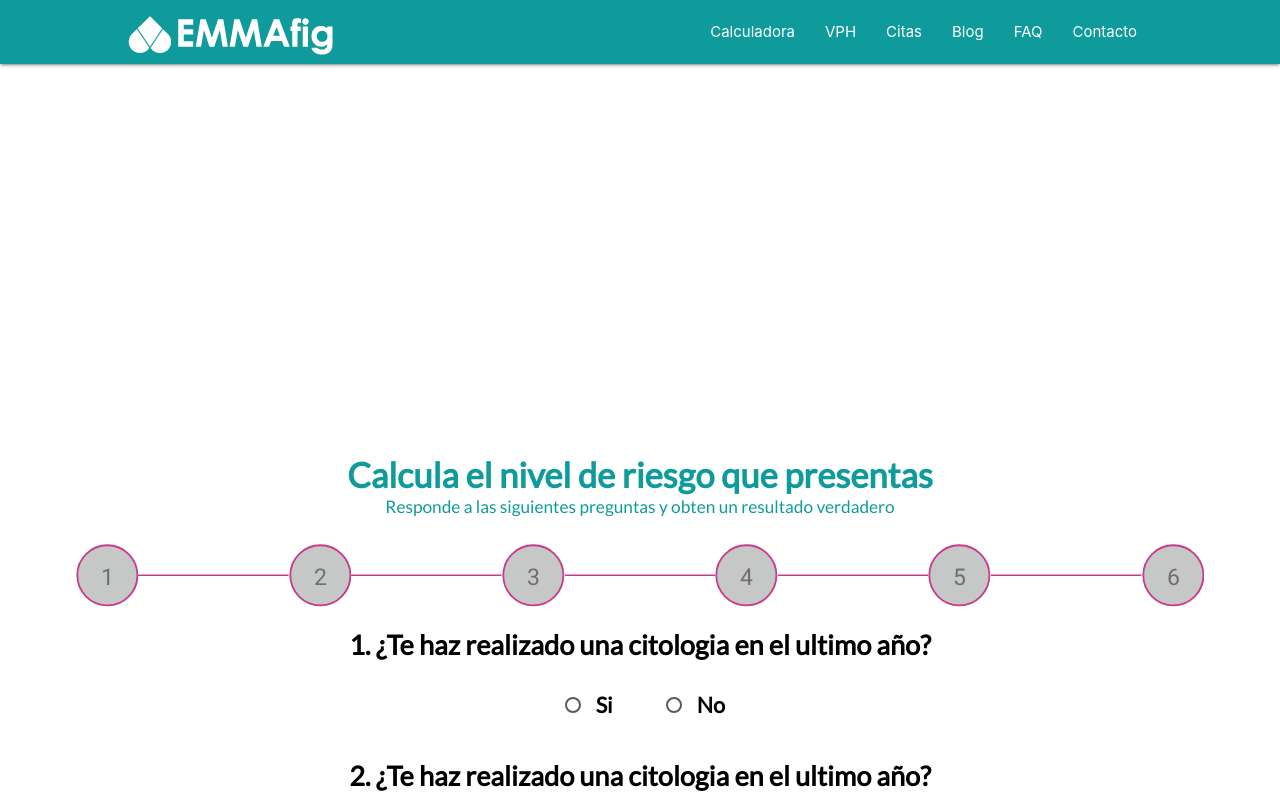
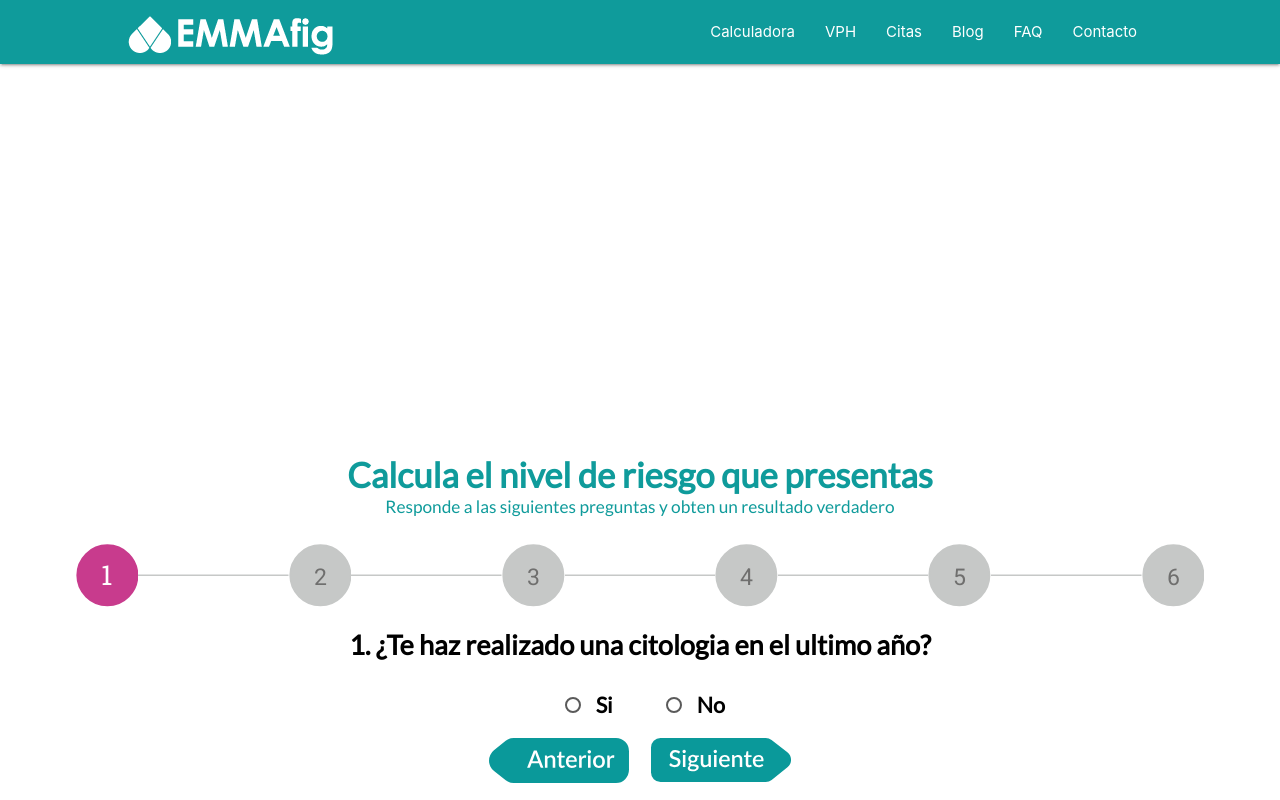
Before and after one commit to gallar12d/Emmafig, a React (Create React App) app: page / in a window 1280 px wide. Shown: the top 800 px of the page. Built offline with nearby package versions, Linux system fonts and the light colour scheme.

Commit message:
boton siguiente funcionando

```diff
--- a/public/index.html
+++ b/public/index.html
@@ -16,7 +16,7 @@
     Compiled and minified CSS -->
     <link rel="stylesheet" href="https://cdnjs.cloudflare.com/ajax/libs/materialize/1.0.0/css/materialize.min.css">
 
-    <link rel="stylesheet" href="https://fonts.googleapis.com/css?family=Roboto:300,400,500,700&display=swap" />
+    <link rel="stylesheet" href="https://fonts.googleapis.com/css?family=Roboto|Roboto+Slab:300,400,500,700&display=swap" />
     <link rel="stylesheet" href="https://fonts.googleapis.com/icon?family=Material+Icons" />
     <link href='http://fonts.googleapis.com/css?family=Lato&subset=latin,latin-ext' rel='stylesheet' type='text/css'>
 
--- a/src/components/calculadora/Calculadora.css
+++ b/src/components/calculadora/Calculadora.css
@@ -1,16 +1,49 @@
 .boton{
-    /*max-width: 60%;*/
+    max-width: 140px;
 }
 .boton:hover{
     cursor: pointer;
 }
 .circulo{
-    z-index: 2;
+    fill: #C6C8C7;
+    stroke: #C6C8C7;
 }
+.circulo-actual{
+    stroke: #C83B8D;
+    fill: #C83B8D;
+}
+.texto{
+    font-family:'Roboto';
+    font-size: 25px;
+    fill:#6f6f6e;
+}
+.texto-actual{
+    font-family:'Roboto Slab';
+    fill: #FFFFFF;
+    font-size: 30px;
+}
+.circulo-ok{
+    stroke: #C83B8D;
+    fill: #C6C8C7;
+}
+.texto-ok{
+    font-family:'Roboto';
+    fill: #6f6f6e;
+    font-size: 25px;
+}
+
 .contenido-pregunta, .contenido-respuesta{
     font-size: 1.8em;
     font-weight: bolder;
     color:#000000;
+}
+
+#cont-pregunta2,
+#cont-pregunta3,
+#cont-pregunta4,
+#cont-pregunta5,
+#cont-pregunta6{
+    display: none;
 }
 .contenido-respuesta{
     font-size: 1.8em !important;
@@ -30,13 +63,29 @@
     display: grid;
     align-items: center;
 }
+.linea{
+    stroke: #C6C8C7;
+}
+.linea-ok{
+    stroke: #C83B8D;
+}
+#opc-respuesta-pregunta2,
+#opc-respuesta-pregunta3,
+#opc-respuesta-pregunta4,
+#opc-respuesta-pregunta5,
+#opc-respuesta-pregunta6{
+    display: none;
+}
+.pregunta-ok{
+    margin-left: -2000px;
+}
+#subtitulo-cal{
+    margin-top: 0.1rem;
+}
 #titulo-cal{
     font-size: 2.5em;
     font-weight: bolder;
     margin-bottom: 0.3rem;
-}
-#subtitulo-cal{
-    margin-top: 0.1rem;
 }
 .wrapper{
     margin: auto;
--- a/src/components/calculadora/Calculadora.js
+++ b/src/components/calculadora/Calculadora.js
@@ -8,14 +8,17 @@ class Menu extends Component {
             value: '',
             btn_next: process.env.PUBLIC_URL + "/img/next-btn.svg",
             btn_prev: process.env.PUBLIC_URL + "/img/prev-btn.svg",
+            item: 1
         };
 
         this.handleChange = this.handleChange.bind(this);
         this.handleSubmit = this.handleSubmit.bind(this);
         this.nextHandleMouseOver = this.nextHandleMouseOver.bind(this);
         this.nextHandleMouseOut = this.nextHandleMouseOut.bind(this);
+        this.nextClick = this.nextClick.bind(this);
         this.prevHandleMouseOver = this.prevHandleMouseOver.bind(this);
         this.prevHandleMouseOut = this.prevHandleMouseOut.bind(this);
+        this.prevClick = this.prevClick.bind(this);
     }
 
     handleChange(event) {
@@ -38,6 +41,31 @@ class Menu extends Component {
             btn_next: process.env.PUBLIC_URL + "/img/next-btn.svg"
         });
     }
+    nextClick(){
+        let next = this.state.item + 1;
+        this.setState({
+            item: next
+        })
+        const circuloOk = document.getElementById("circulo"+(next-1));
+        const textoOk = document.getElementById("texto"+(next-1));
+        const circuloActual = document.getElementById("circulo"+next);
+        const textoActual = document.getElementById("texto"+next);
+        const lineaOk = document.getElementById("linea"+(next-1));
+        const preguntaOk = document.getElementById("cont-pregunta"+(next-1));
+        const preguntaActual = document.getElementById("cont-pregunta"+next);
+        const opcRespOK = document.getElementById("opc-respuesta-pregunta"+(next-1));
+        const opcRespActual = document.getElementById("opc-respuesta-pregunta"+next);
+        circuloActual.classList.toggle("circulo-actual");
+        circuloOk.classList.toggle("circulo-ok");
+        textoActual.classList.toggle("texto-actual");
+        textoOk.classList.remove("texto-actual");
+        textoOk.classList.add("texto");
+        lineaOk.classList.toggle("linea-ok");
+        preguntaOk.style.display="none";
+        opcRespOK.style.display="none";
+        opcRespActual.style.display="block";
+        preguntaActual.style.display="block";
+    }
 
     prevHandleMouseOver() {
         this.setState({
@@ -49,6 +77,32 @@ class Menu extends Component {
         this.setState({
             btn_prev: process.env.PUBLIC_URL + "/img/prev-btn.svg"
         });
+    }
+
+    prevClick(){
+        let next = this.state.item - 1;
+        this.setState({
+            item: next
+        })
+        const circuloOk = document.getElementById("circulo"+(next-1));
+        const textoOk = document.getElementById("texto"+(next-1));
+        const circuloActual = document.getElementById("circulo"+next);
+        const textoActual = document.getElementById("texto"+next);
+        const lineaOk = document.getElementById("linea"+(next-1));
+        const preguntaOk = document.getElementById("cont-pregunta"+(next-1));
+        const preguntaActual = document.getElementById("cont-pregunta"+next);
+        const opcRespOK = document.getElementById("opc-respuesta-pregunta"+(next-1));
+        const opcRespActual = document.getElementById("opc-respuesta-pregunta"+next);
+        circuloActual.classList.toggle("circulo-actual");
+        circuloOk.classList.toggle("circulo-ok");
+        textoActual.classList.toggle("texto-actual");
+        textoOk.classList.remove("texto-actual");
+        textoOk.classList.add("texto");
+        lineaOk.classList.toggle("linea-ok");
+        preguntaOk.style.display="none";
+        opcRespOK.style.display="none";
+        opcRespActual.style.display="block";
+        preguntaActual.style.display="block";
     }
 
     componentDidMount() {
@@ -71,98 +125,98 @@ class Menu extends Component {
                     <div>
                     </div>
                     <div className="item-cuestionario">
-                        <svg id="circulo1" className="circulo" version="1.1" xmlns="http://www.w3.org/2000/svg"
+                        <svg version="1.1" xmlns="http://www.w3.org/2000/svg"
                             viewBox="0 0 68 68" preserveAspectRatio="xMidYMid meet">
-                            <circle cx="34" cy="34" r="32.6"
-                                fill="#C6C8C7" strokeWidth="2" stroke="#C83B8D" />
-                            <text x="27" y="44" fontSize="25" fill="#6f6f6e">1</text>
+                            <circle id="circulo1" cx="34" cy="34" r="32.6"
+                                strokeWidth="2" className="circulo-actual"/>
+                            <text id="texto1" x="27" y="44" className="texto-actual">1</text>
                         </svg>
                     </div>
                     <div className="contenedor-linea">
-                        <svg id="linea1" className="linea" version="1.1" xmlns="http://www.w3.org/2000/svg"
+                        <svg version="1.1" xmlns="http://www.w3.org/2000/svg"
                             viewBox="0 0 200 70">
-                            <line x1="0" y1="35" x2="200" y2="35"
-                                strokeWidth="2" stroke="#C83B8D" />
+                            <line id="linea1" className="linea" x1="0" y1="35" x2="200" y2="35"
+                                strokeWidth="2" stroke="#C6C8C7" />
                         </svg>
                     </div>
                     <div className="item-cuestionario">
-                        <svg id="circulo1" className="circulo" version="1.1" xmlns="http://www.w3.org/2000/svg"
+                        <svg version="1.1" xmlns="http://www.w3.org/2000/svg"
                             viewBox="0 0 68 68">
-                            <circle cx="34" cy="34" r="32.6"
-                                fill="#C6C8C7" strokeWidth="2" stroke="#C83B8D" />
-                            <text x="27" y="44" fontSize="25" fill="#6f6f6e">2</text>
+                            <circle id="circulo2" cx="34" cy="34" r="32.6"
+                                strokeWidth="2" className="circulo"/>
+                            <text id="texto2" x="27" y="44" className="texto">2</text>
                         </svg>
                     </div>
                     <div className="contenedor-linea">
-                        <svg id="linea1" className="linea" version="1.1" xmlns="http://www.w3.org/2000/svg"
+                        <svg version="1.1" xmlns="http://www.w3.org/2000/svg"
                             viewBox="0 0 200 70">
-                            <line x1="0" y1="35" x2="200" y2="35"
-                                strokeWidth="2" stroke="#C83B8D" />
+                            <line id="linea2" x1="0" y1="35" x2="200" y2="35"
+                                strokeWidth="2" stroke="#C6C8C7" />
                         </svg>
                     </div>
                     <div className="item-cuestionario">
-                        <svg id="circulo1" className="circulo" version="1.1" xmlns="http://www.w3.org/2000/svg"
+                        <svg version="1.1" xmlns="http://www.w3.org/2000/svg"
                             viewBox="0 0 68 68">
-                            <circle cx="34" cy="34" r="32.6"
-                                fill="#C6C8C7" strokeWidth="2" stroke="#C83B8D" />
-                            <text x="27" y="44" fontSize="25" fill="#6f6f6e">3</text>
+                            <circle id="circulo3" cx="34" cy="34" r="32.6"
+                                strokeWidth="2" className="circulo"/>
+                            <text id="texto3" x="27" y="44" className="texto">3</text>
                         </svg>
                     </div>
                     <div className="contenedor-linea">
-                        <svg id="linea1" className="linea" version="1.1" xmlns="http://www.w3.org/2000/svg"
+                        <svg version="1.1" xmlns="http://www.w3.org/2000/svg"
                             viewBox="0 0 200 70">
-                            <line x1="0" y1="35" x2="200" y2="35"
-                                strokeWidth="2" stroke="#C83B8D" />
+                            <line id="linea3" x1="0" y1="35" x2="200" y2="35"
+                                strokeWidth="2" className="linea" />
                         </svg>
                     </div>
                     <div className="item-cuestionario">
-                        <svg id="circulo1" className="circulo" version="1.1" xmlns="http://www.w3.org/2000/svg"
+                        <svg version="1.1" xmlns="http://www.w3.org/2000/svg"
                             viewBox="0 0 68 68">
-                            <circle cx="34" cy="34" r="32.6"
-                                fill="#C6C8C7" strokeWidth="2" stroke="#C83B8D" />
-                            <text x="27" y="44" fontSize="25" fill="#6f6f6e">4</text>
+                            <circle id="circulo4" cx="34" cy="34" r="32.6"
+                                strokeWidth="2" className="circulo"/>
+                            <text id="texto4" x="27" y="44" className="texto">4</text>
                         </svg>
                     </div>
                     <div className="contenedor-linea">
-                        <svg id="linea1" className="linea" version="1.1" xmlns="http://www.w3.org/2000/svg"
+                        <svg version="1.1" xmlns="http://www.w3.org/2000/svg"
                             viewBox="0 0 200 70">
-                            <line x1="0" y1="35" x2="200" y2="35"
-                                strokeWidth="2" stroke="#C83B8D" />
+                            <line id="linea4" x1="0" y1="35" x2="200" y2="35"
+                                strokeWidth="2" className="linea" />
                         </svg>
                     </div>
                     <div className="item-cuestionario">
-                        <svg id="circulo1" className="circulo" version="1.1" xmlns="http://www.w3.org/2000/svg"
+                        <svg version="1.1" xmlns="http://www.w3.org/2000/svg"
                             viewBox="0 0 68 68">
-                            <circle cx="34" cy="34" r="32.6"
-                                fill="#C6C8C7" strokeWidth="2" stroke="#C83B8D" />
-                            <text x="27" y="44" fontSize="25" fill="#6f6f6e">5</text>
+                            <circle id="circulo5" cx="34" cy="34" r="32.6"
+                                strokeWidth="2" className="circulo"/>
+                            <text id="texto5" x="27" y="44" className="texto">5</text>
                         </svg>
                     </div>
                     <div className="contenedor-linea">
-                        <svg id="linea1" className="linea" version="1.1" xmlns="http://www.w3.org/2000/svg"
+                        <svg version="1.1" xmlns="http://www.w3.org/2000/svg"
                             viewBox="0 0 200 70">
-                            <line x1="0" y1="35" x2="200" y2="35"
-                                strokeWidth="2" stroke="#C83B8D" />
+                            <line id="linea5" x1="0" y1="35" x2="200" y2="35"
+                                strokeWidth="2" className="linea" />
                         </svg>
                     </div>
                     <div className="item-cuestionario">
-                        <svg id="circulo1" className="circulo" version="1.1" xmlns="http://www.w3.org/2000/svg"
+                        <svg version="1.1" xmlns="http://www.w3.org/2000/svg"
                             viewBox="0 0 68 68">
-                            <circle cx="34" cy="34" r="32.6"
-                                fill="#C6C8C7" strokeWidth="2" stroke="#C83B8D" />
-                            <text x="27" y="44" fontSize="25" fill="#6f6f6e">6</text>
+                            <circle id="circulo6" cx="34" cy="34" r="32.6"
+                                strokeWidth="2" className="circulo"/>
+                            <text id="texto6" x="27" y="44" className="texto">6</text>
                         </svg>
                     </div>
                     <div>
                     </div>
                 </div>
                 <form onSubmit={this.handleSubmit}>
-                    <div id="cont-pregunta1" className="row">
+                    <div id="cont-pregunta1" className="row" pgindex="1">
                         <div className="col s10 m8 l6 offset-s1 offset-m2 offset-l3">
-                            <h4 id="pregunta_1" className="center-align contenido-pregunta">1. ¿Te haz realizado una citologia en el ultimo año?</h4>
+                            <h4 id="pregunta1" className="center-align contenido-pregunta">1. ¿Te haz realizado una citologia en el ultimo año?</h4>
                         </div>
                     </div>
-                    <div id="opc-respuesta-pregunta1" className="row">
+                    <div id="opc-respuesta-pregunta1" className="row" oprindex="1">
                         <label className="col s2 m2 l1 offset-s4 offset-m4 offset-l5">
                             <input className="with-gap" name="group1" type="radio" />
                             <span className="contenido-respuesta">Si</span>
@@ -172,12 +226,72 @@ class Menu extends Component {
                             <span className="contenido-respuesta">No</span>
                         </label>
                     </div>
-                    <div id="cont-pregunta2" className="row">
+                    <div id="cont-pregunta2" className="row" pgindex="2">
                         <div className="col s10 m8 l6 offset-s1 offset-m2 offset-l3">
-                            <h4 id="pregunta_1" className="center-align contenido-pregunta">2. ¿Te haz realizado una citologia en el ultimo año?</h4>
+                            <h4 id="pregunta2" className="center-align contenido-pregunta">2. ¿Te haz realizado una citologia en el ultimo año?</h4>
                         </div>
                     </div>
-                    <div id="opc-respuesta-pregunta2" className="row">
+                    <div id="opc-respuesta-pregunta2" className="row" oprindex="2">
+                        <label className="col s2 m2 l1 offset-s4 offset-m4 offset-l5">
+                            <input className="with-gap" name="group1" type="radio" />
+                            <span className="contenido-respuesta">Si</span>
+                        </label>
+                        <label className="col s2 m2 l1">
+                            <input className="with-gap" name="group1" type="radio" />
+                            <span className="contenido-respuesta">No</span>
+                        </label>
+                    </div>
+                    <div id="cont-pregunta3" className="row" pgindex="3">
+                        <div className="col s10 m8 l6 offset-s1 offset-m2 offset-l3">
+                            <h4 id="pregunta3" className="center-align contenido-pregunta">3. ¿Te haz realizado una citologia en el ultimo año?</h4>
+                        </div>
+                    </div>
+                    <div id="opc-respuesta-pregunta3" className="row" oprindex="3">
+                        <label className="col s2 m2 l1 offset-s4 offset-m4 offset-l5">
+                            <input className="with-gap" name="group1" type="radio" />
+                            <span className="contenido-respuesta">Si</span>
+                        </label>
+                        <label className="col s2 m2 l1">
+                            <input className="with-gap" name="group1" type="radio" />
+                            <span className="contenido-respuesta">No</span>
+                        </label>
+                    </div>
+                    <div id="cont-pregunta4" className="row" pgindex="4">
+                        <div className="col s10 m8 l6 offset-s1 offset-m2 offset-l3">
+                            <h4 id="pregunta4" className="center-align contenido-pregunta">4. ¿Te haz realizado una citologia en el ultimo año?</h4>
+                        </div>
+                    </div>
+                    <div id="opc-respuesta-pregunta4" className="row" oprindex="4">
+                        <label className="col s2 m2 l1 offset-s4 offset-m4 offset-l5">
+                            <input className="with-gap" name="group1" type="radio" />
+                            <span className="contenido-respuesta">Si</span>
+                        </label>
+                        <label className="col s2 m2 l1">
+                            <input className="with-gap" name="group1" type="radio" />
+                            <span className="contenido-respuesta">No</span>
+                        </label>
+                    </div>
+                    <div id="cont-pregunta5" className="row" pgindex="5">
+                        <div className="col s10 m8 l6 offset-s1 offset-m2 offset-l3">
+                            <h4 id="pregunta5" className="center-align contenido-pregunta">5. ¿Te haz realizado una citologia en el ultimo año?</h4>
+                        </div>
+                    </div>
+                    <div id="opc-respuesta-pregunta5" className="row" oprindex="5">
+                        <label className="col s2 m2 l1 offset-s4 offset-m4 offset-l5">
+                            <input className="with-gap" name="group1" type="radio" />
+                            <span className="contenido-respuesta">Si</span>
+                        </label>
+                        <label className="col s2 m2 l1">
+                            <input className="with-gap" name="group1" type="radio" />
+                            <span className="contenido-respuesta">No</span>
+                        </label>
+                    </div>
+                    <div id="cont-pregunta6" className="row" pgindex="6">
+                        <div className="col s10 m8 l6 offset-s1 offset-m2 offset-l3">
+                            <h4 id="pregunta6" className="center-align contenido-pregunta">6. ¿Te haz realizado una citologia en el ultimo año?</h4>
+                        </div>
+                    </div>
+                    <div id="opc-respuesta-pregunta6" className="row" oprindex="6">
                         <label className="col s2 m2 l1 offset-s4 offset-m4 offset-l5">
                             <input className="with-gap" name="group1" type="radio" />
                             <span className="contenido-respuesta">Si</span>
@@ -190,10 +304,10 @@ class Menu extends Component {
                 </form>
                 <div className="row">
                     <div className="col s3 m3 l2 offset-s3 offset-m3 offset-l4">
-                        <img id="btn_prev" onMouseOver={this.prevHandleMouseOver} onMouseOut={this.prevHandleMouseOut} src={this.state.btn_prev} className="boton right-align"></img>
+                        <img id="btn_prev" onMouseOver={this.prevHandleMouseOver} onMouseOut={this.prevHandleMouseOut} onClick={this.prevClick} src={this.state.btn_prev} className="boton right"></img>
                     </div>
                     <div className="col s3 m3 l2">
-                        <img id="btn_next" onMouseOver={this.nextHandleMouseOver} onMouseOut={this.nextHandleMouseOut} src={this.state.btn_next} className="boton"></img>
+                        <img id="btn_next" onMouseOver={this.nextHandleMouseOver} onMouseOut={this.nextHandleMouseOut} onClick={this.nextClick} src={this.state.btn_next} className="boton left"></img>
                     </div>
                 </div>
             </div >
```
